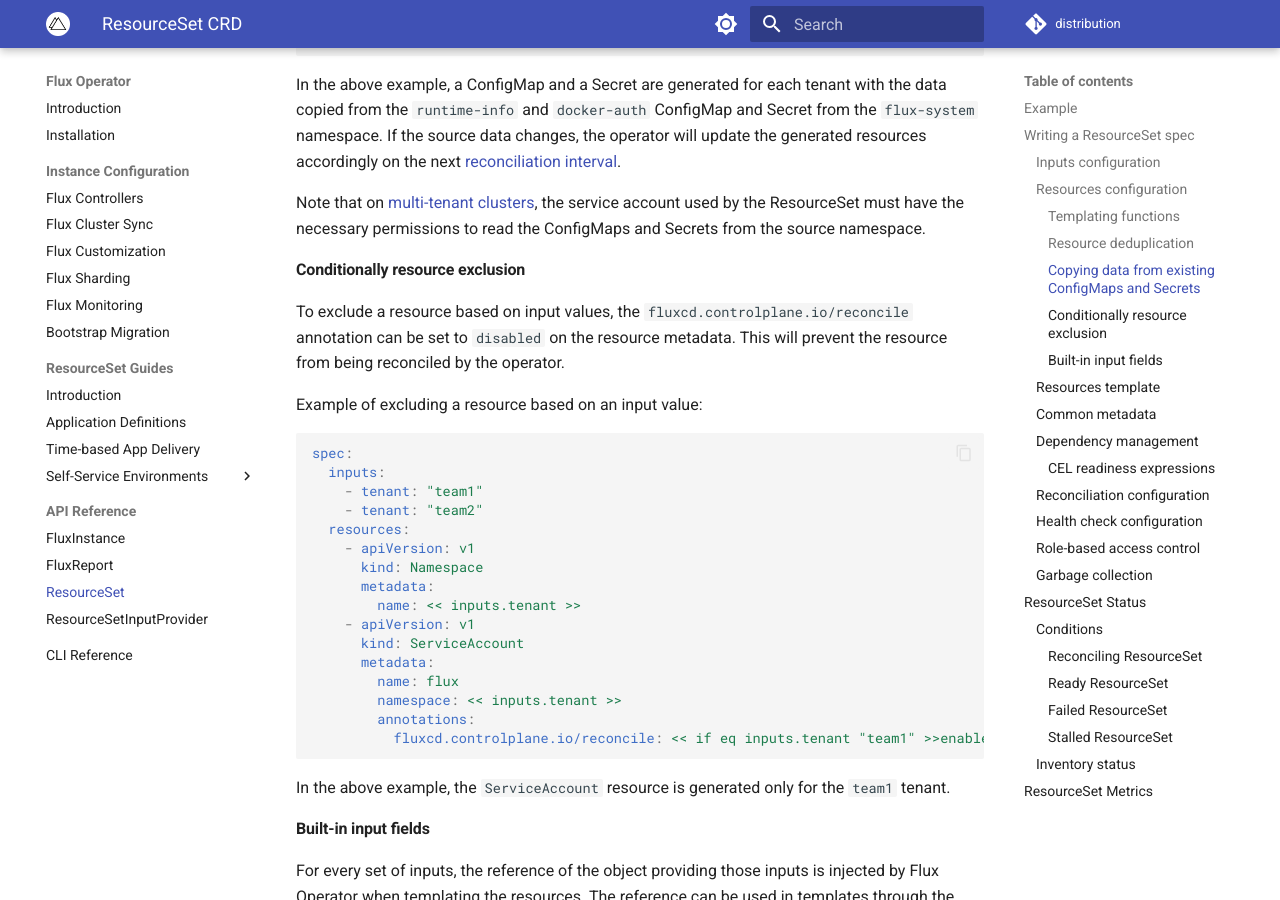
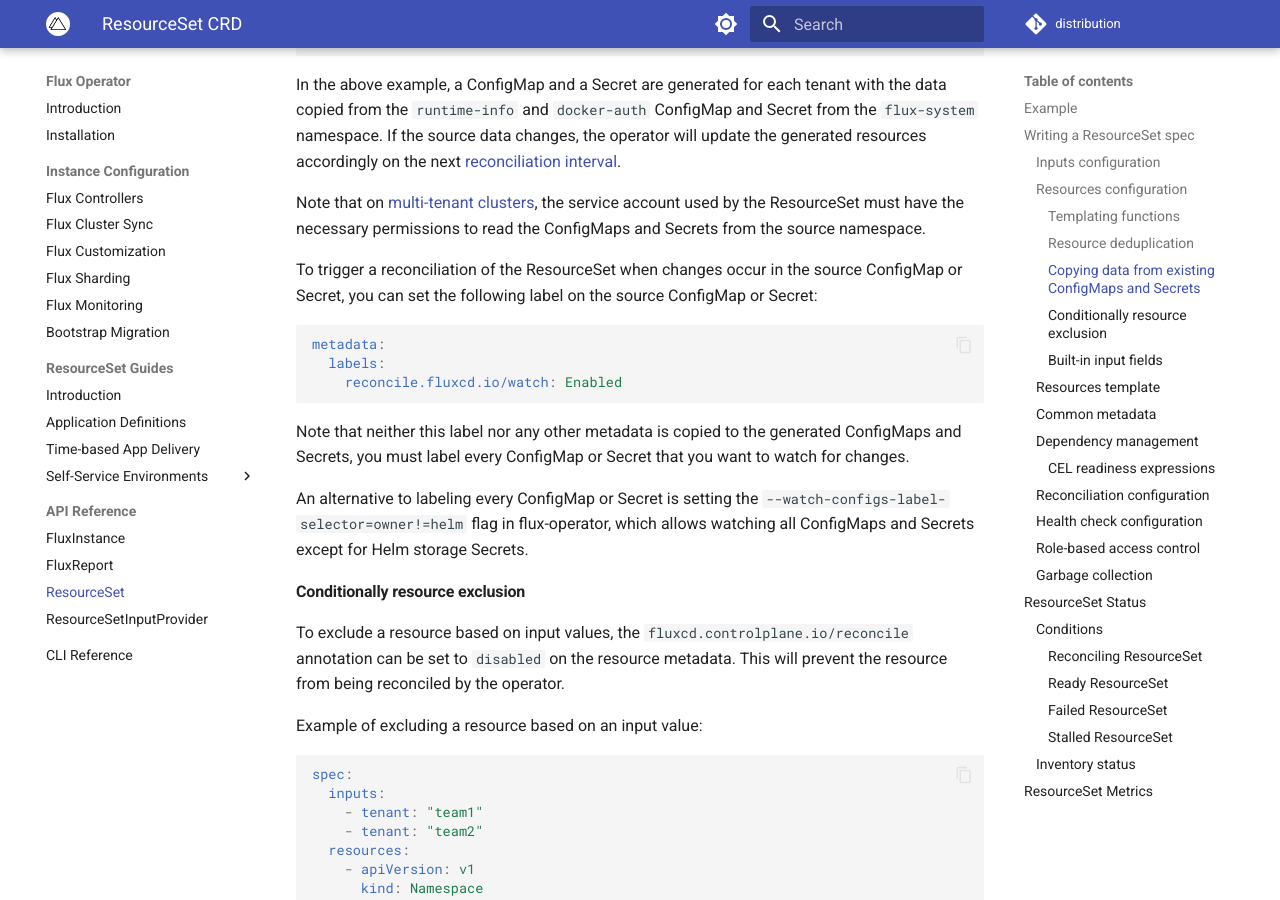
Before and after one commit to controlplaneio-fluxcd/distribution, an MkDocs documentation site: the page built from docs/operator/resourceset.md, in a window 1280 px wide and 900 px high, scrolled down 6999 px. Built offline with MkDocs 1.6.1 and Material for MkDocs 9.7.7, drawn with Linux system fonts in a browser that asks for light colours; comment, search, counter and statistics services are not loaded.

Commit message:
Update docs for Flux Operator v0.26.0
Signed-off-by: GitHub <noreply@github.com>

````diff
--- a/docs/operator/resourceset.md
+++ b/docs/operator/resourceset.md
@@ -366,6 +366,25 @@
 Note that on [multi-tenant clusters](#role-based-access-control), the service account
 used by the ResourceSet must have the necessary permissions to read the ConfigMaps
 and Secrets from the source namespace.
+
+To trigger a reconciliation of the ResourceSet when changes occur in
+the source ConfigMap or Secret, you can set the following label on the
+source ConfigMap or Secret:
+
+```yaml
+metadata:
+  labels:
+    reconcile.fluxcd.io/watch: Enabled
+```
+
+Note that neither this label nor any other metadata is copied to the generated
+ConfigMaps and Secrets, you must label every ConfigMap or Secret that you want
+to watch for changes.
+
+An alternative to labeling every ConfigMap or Secret is
+setting the `--watch-configs-label-selector=owner!=helm`
+flag in flux-operator, which allows watching all ConfigMaps
+and Secrets except for Helm storage Secrets.
 
 #### Conditionally resource exclusion
 
````
